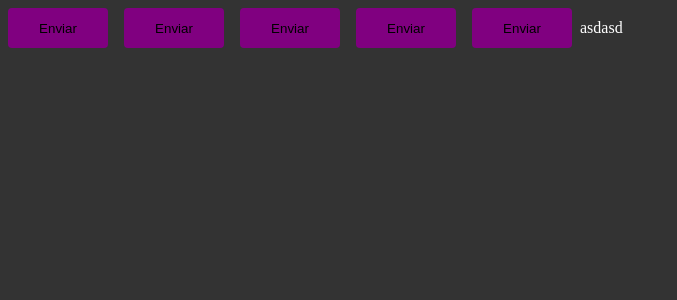
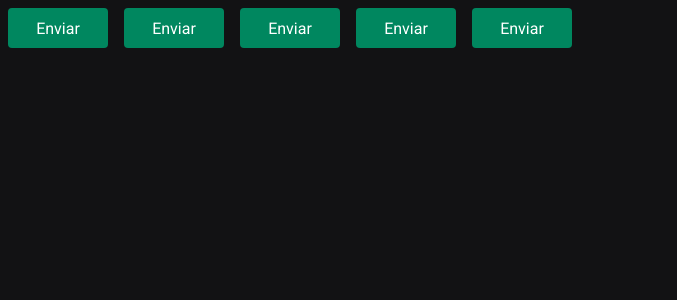
Before and after one commit to RafahOlive/pomodoro-timer, a React (Vite) app: page / in a window 1280 px wide. Shown: the top 300 px of the page, without its empty margins (0-677 px from the left). Built offline with nearby package versions, Linux system fonts and the light colour scheme.

Commit message:
Configurado lint e styled-Components

```diff
--- a/index.html
+++ b/index.html
@@ -2,7 +2,14 @@
 <html lang="en">
   <head>
     <meta charset="UTF-8" />
+
+    <link rel="preconnect" href="https://fonts.googleapis.com" />
+    <link rel="preconnect" href="https://fonts.gstatic.com" crossorigin />
+
     <meta name="viewport" content="width=device-width, initial-scale=1.0" />
+
+    <link href="https://fonts.googleapis.com/css2?family=Roboto+Mono:wght@700&family=Roboto:wght@400;700&display=swap" rel="stylesheet" />
+
     <title>Vite + React + TS</title>
   </head>
   <body>
--- a/src/App.tsx
+++ b/src/App.tsx
@@ -1,8 +1,8 @@
-import { ThemeProvider } from "styled-components";
-import { Button } from "./components/Button";
+import { ThemeProvider } from 'styled-components'
+import { Button } from './components/Button'
 
-import { GlobalStyle } from "./styles/global";
-import { defaultTheme } from "./styles/themes/default";
+import { GlobalStyle } from './styles/global'
+import { defaultTheme } from './styles/themes/default'
 
 export function App() {
   return (
@@ -13,8 +13,6 @@
       <Button variant="danger" />
       <Button />
 
-      asdasd
-
       <GlobalStyle />
     </ThemeProvider>
   )
--- a/src/components/Button.styles.ts
+++ b/src/components/Button.styles.ts
@@ -1,16 +1,16 @@
-import styled, { css } from "styled-components";
+import styled, { css } from 'styled-components'
 
-export type ButtonVariant = 'primary' | 'secondary' | 'danger' | 'success';
+export type ButtonVariant = 'primary' | 'secondary' | 'danger' | 'success'
 
 interface ButtonContainerProps {
-  variant: ButtonVariant;
+  variant: ButtonVariant
 }
 
 const buttonVariants = {
   primary: 'purple',
   secondary: 'orange',
   danger: 'red',
-  success: 'green'
+  success: 'green',
 }
 
 export const ButtonContainer = styled.button<ButtonContainerProps>`
@@ -20,12 +20,12 @@
   border: 0;
   margin: 8px;
 
-  background-color: ${props => props.theme.primary};
+  background-color: ${(props) => props.theme['green-500']};
+  color: ${(props) => props.theme.white};
 
-
-  /* ${props => {
+  /* ${(props) => {
     return css`
-      background-color: ${buttonVariants[props.variant]}
+      background-color: ${buttonVariants[props.variant]};
     `
   }} */
-`;
+`
--- a/src/components/Button.tsx
+++ b/src/components/Button.tsx
@@ -1,7 +1,7 @@
-import { ButtonContainer, ButtonVariant } from "./Button.styles";
+import { ButtonContainer, ButtonVariant } from './Button.styles'
 
 interface ButtonProps {
-  variant?: ButtonVariant;
+  variant?: ButtonVariant
 }
 
 export function Button({ variant = 'primary' }: ButtonProps) {
--- a/src/styles/global.ts
+++ b/src/styles/global.ts
@@ -1,4 +1,4 @@
-import { createGlobalStyle } from "styled-components";
+import { createGlobalStyle } from 'styled-components'
 
 export const GlobalStyle = createGlobalStyle`
 *{
@@ -7,9 +7,19 @@
     box-sizing: border-box;
 }
 
-body {
-    background: #333;
-    color: #fff;
+:focus {
+    outline: 0;
+    box-shadow: 0 0 0 2px ${(props) => props.theme['green-500']};
 }
 
-`;
+body {
+    background: ${(props) => props.theme['gray-900']};
+    color: ${(props) => props.theme['gray-300']};
+}
+
+body, input, textarea, button {
+    font-family: 'Roboto', sans-serif;
+    font-weight: 400;
+    font-size: 1rem;
+}
+`
--- a/src/styles/themes/default.ts
+++ b/src/styles/themes/default.ts
@@ -1,4 +1,21 @@
 export const defaultTheme = {
-    primary: 'purple',
-    secondary: 'orange'
+  white: '#FFF',
+
+  'gray-100': '#E1E1E6',
+  'gray-300': '#C4C4CC',
+  'gray-400': '#8D8D99',
+  'gray-500': '#7C7C8A',
+  'gray-600': '#323238',
+  'gray-700': '#29292E',
+  'gray-800': '#202024',
+  'gray-900': '#121214',
+
+  'green-300': '#00B37E',
+  'green-500': '#00875F',
+  'green-700': '#015F43',
+
+  'red-500': '#AB222E',
+  'red-700': '#7A1921',
+
+  'yellow-500': '#FBA94C',
 }
```
Also changed, not shown: package.json (+11 -2 lines), src/@types/styles.d.ts (+4 -4 lines), .eslintrc.json (added), 1 other file (tests, documents, lock files or other folders).
